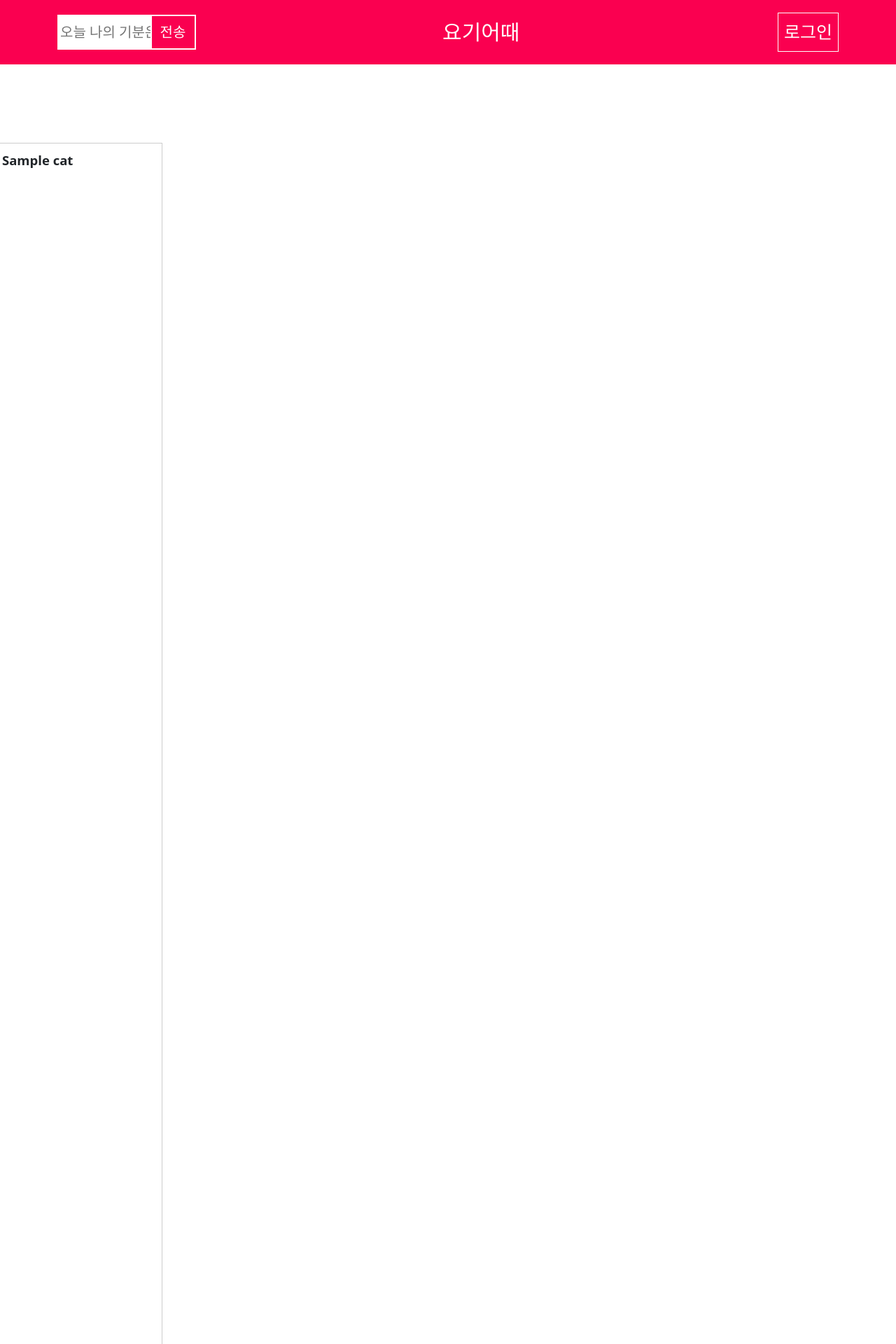
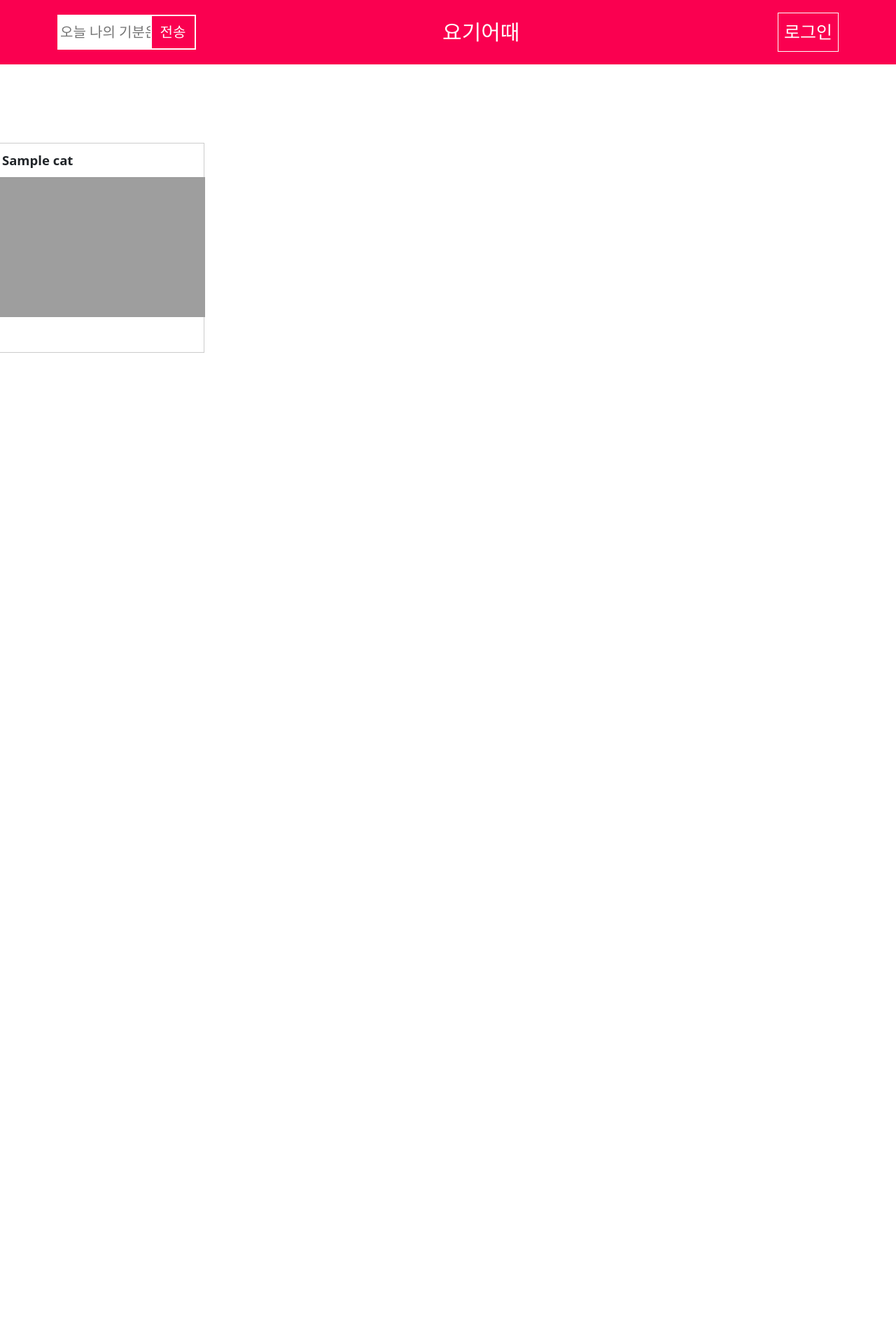
Before and after one commit to Reinforcement-succeeded/yogi_otte, a Django app: template templates/main/main.html in a window 1280 px wide. Shown: the top 1920 px of the page at 70% size. Run offline with Django 3.2, Linux system fonts and the light colour scheme; the template is opened without the code that fills it: most values are stand-ins (such as "Sample title", 1, 10 or a date in 2020); grey boxes are pictures that could not be loaded.

Commit message:
ADD main 페이지에 음식사진 추가

```diff
--- a/store/models.py
+++ b/store/models.py
@@ -7,6 +7,7 @@ class Category(models.Model):
 
     name = models.CharField(max_length=256)
 
+
 class Store(models.Model):
     class Meta:
         db_table = "store"
--- a/templates/main/main.html
+++ b/templates/main/main.html
@@ -9,9 +9,9 @@
 <div class="category">
     <div class="category-container" onclick="location.href='/result/'">
         {% for cat in data.category %}
-        <div class="category-container-div">
-            <span>{{ cat.name }}</span>
-            <img src="">
+        <div style="width:300px; height: 300px;" class="category-container-div">
+            <span>{{ cat.name }}</span><br><br>
+            <img style="width:300px; height: 200px;"src="./static/img/{{cat.name}}.png">
         </div>
         {% endfor %}
     </div>
```
